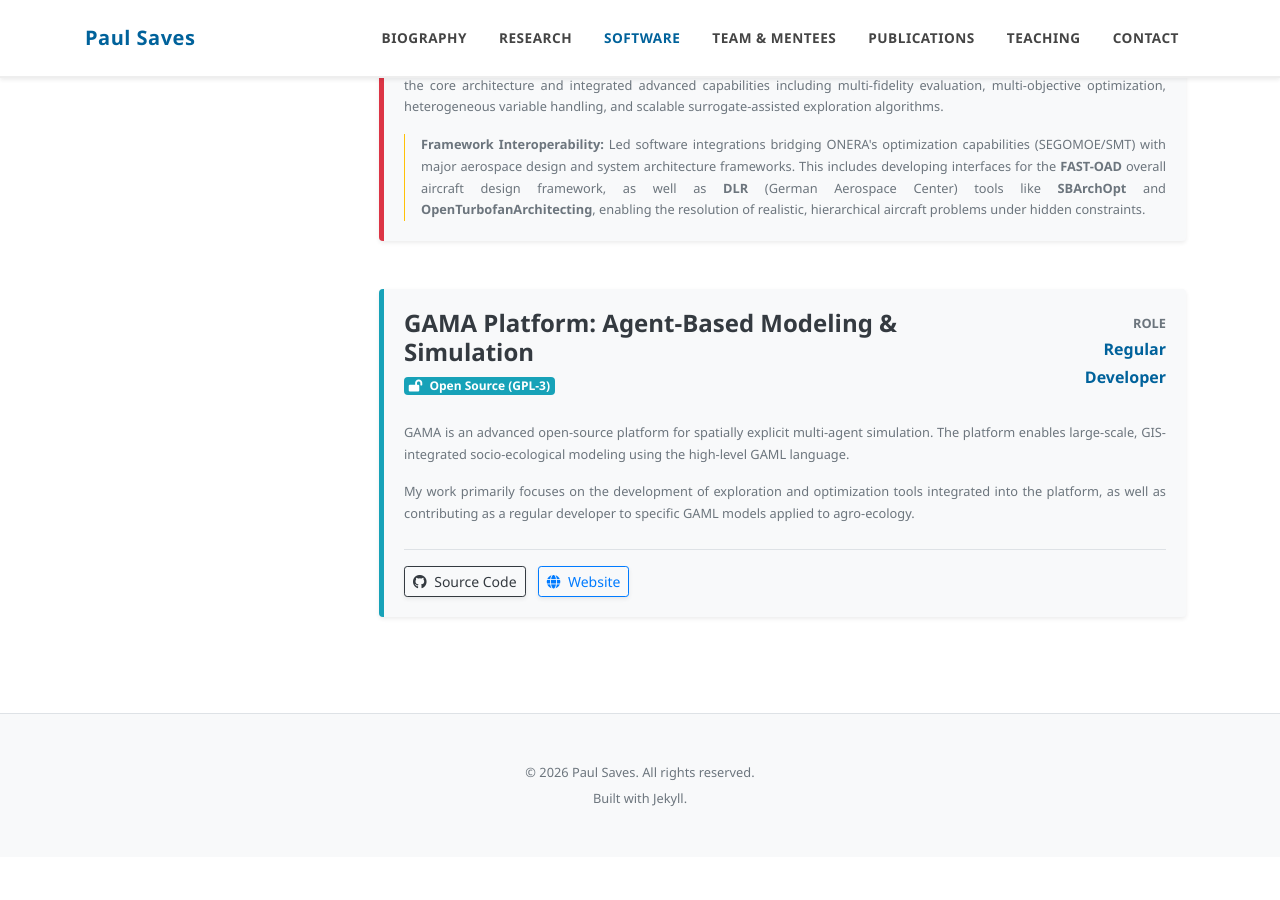
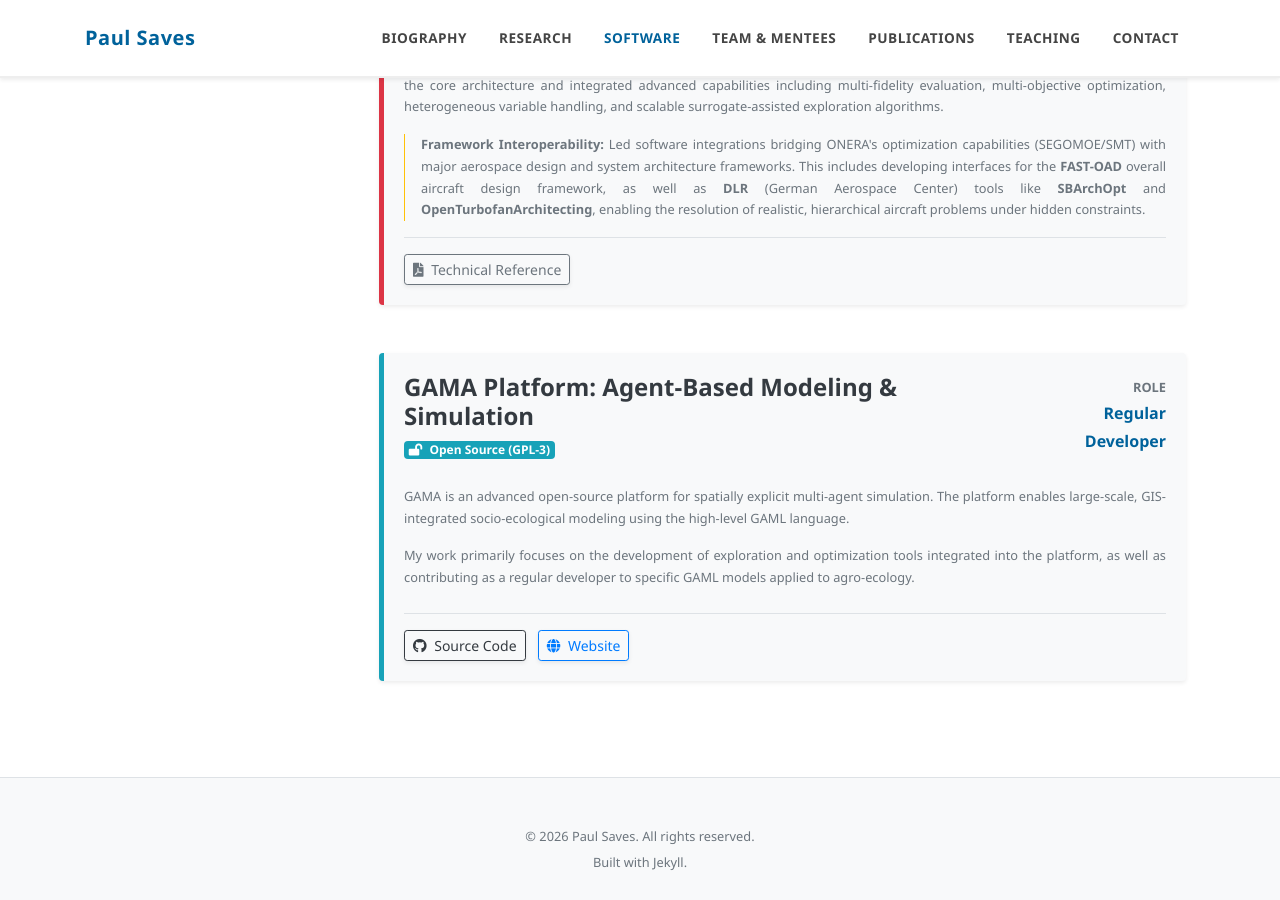
Before and after one commit to Paul-Saves/Paul-Saves.github.io, a Jekyll site: the page built from _pages/software.md, in a window 1280 px wide and 900 px high, scrolled down 1900 px. Built offline with Jekyll 4.4.1, drawn with Linux system fonts in a browser that asks for light colours; a style sheet for code colours, icons or effects is not loaded; before the commit the page ends 2757 px from its top, so only the background shows below that.

Commit message:
update soft.

```diff
--- a/_pages/software.md
+++ b/_pages/software.md
@@ -154,7 +154,7 @@ title: Scientific Software
             </h2>
             <div class="mb-3">
               <span class="badge badge-danger mr-2"><i class="fas fa-lock mr-1"></i> Proprietary</span>
-              <a href="https://hal.science/hal-05636767" target="_blank" class="badge badge-secondary shadow-sm text-white"><i class="fas fa-stamp mr-1"></i> Inventeur-Auteur Répub. Fr. (#2948)</a>
+              <span class="badge badge-secondary shadow-sm"><i class="fas fa-stamp mr-1"></i> Inventeur-Auteur Répub. Fr. (#2948)</span>
             </div>
           </div>
           <div class="text-right">
@@ -170,7 +170,9 @@ title: Scientific Software
           <strong>Framework Interoperability:</strong> Led software integrations bridging ONERA's optimization capabilities (SEGOMOE/SMT) with major aerospace design and system architecture frameworks. This includes developing interfaces for the <strong>FAST-OAD</strong> overall aircraft design framework, as well as <strong>DLR</strong> (German Aerospace Center) tools like <strong>SBArchOpt</strong> and <strong>OpenTurbofanArchitecting</strong>, enabling the resolution of realistic, hierarchical aircraft problems under hidden constraints.
         </p>
 
-
+        <div class="mt-3 border-top pt-3">
+          <a href="https://hal.science/hal-05636767" target="_blank" class="btn btn-sm btn-outline-secondary shadow-sm"><i class="fas fa-file-pdf mr-1"></i> Technical Reference</a>
+        </div>
       </div>
     </div>
 
```
